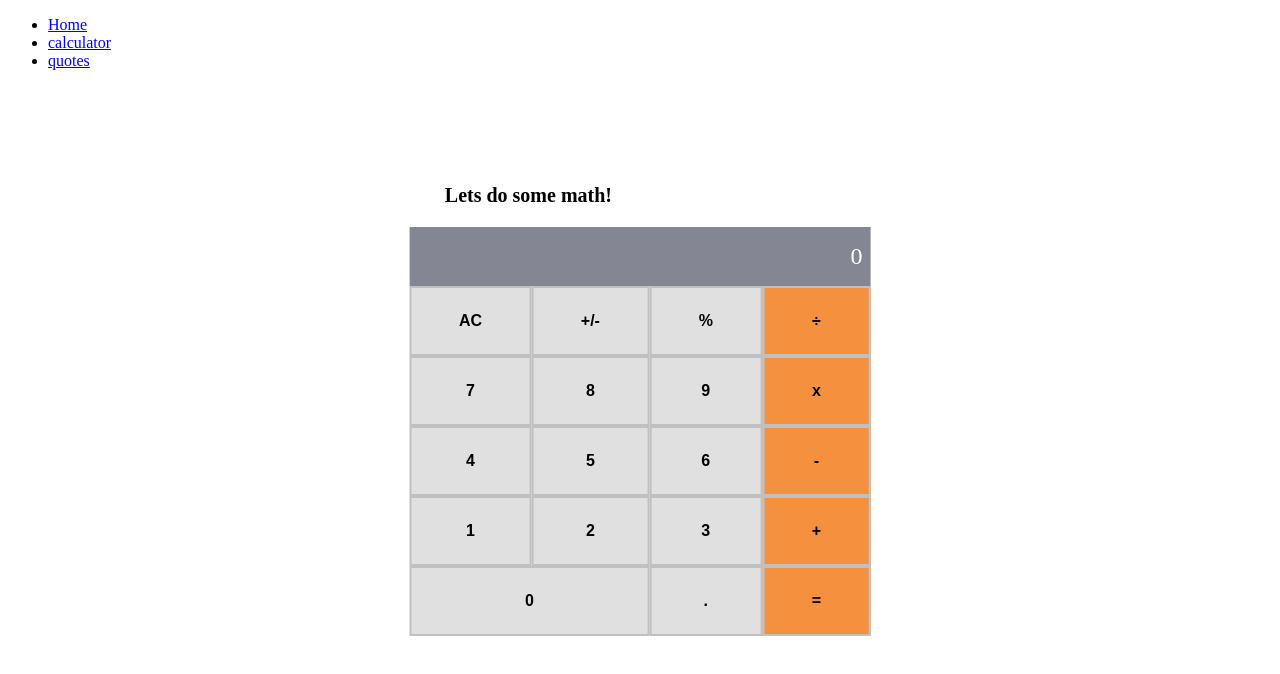
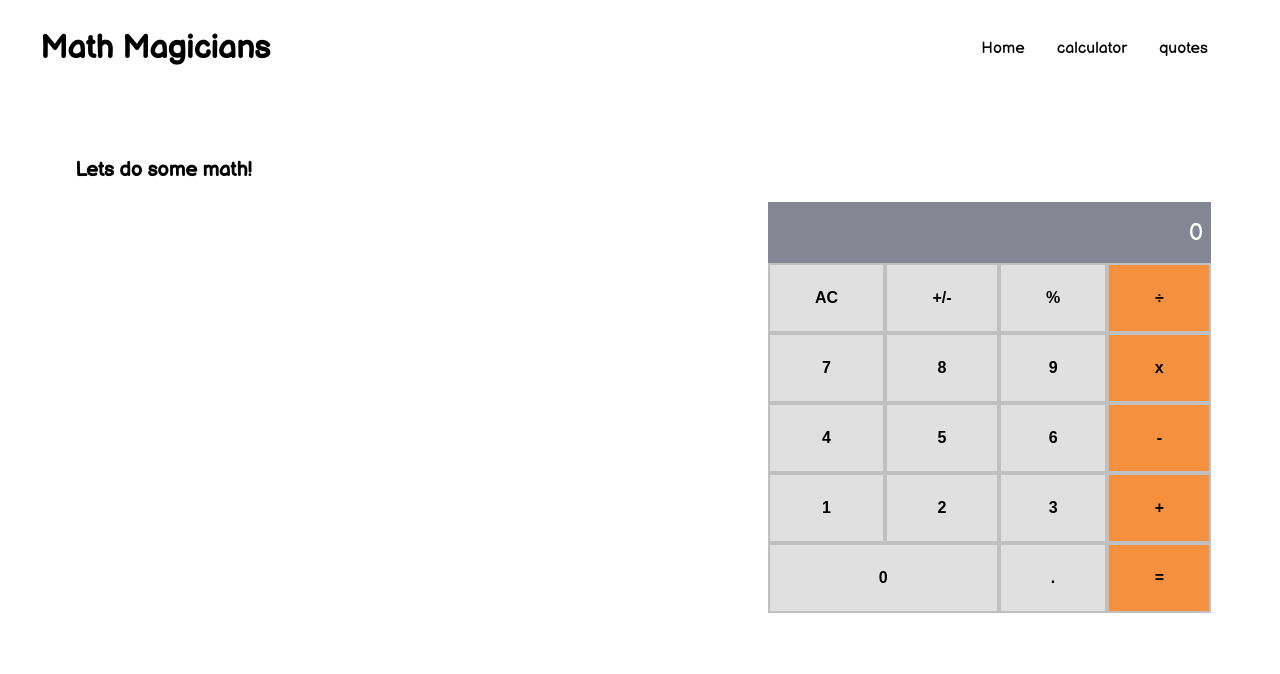
Before and after one commit to Ugboaja-Uchechi/math-sorcerer, a React (Create React App) app: page /calculator in a window 1280 px wide. Shown: the top 674 px of the page. Built offline with nearby package versions, Linux system fonts and the light colour scheme.

Commit message:
Add page styling

```diff
--- a/src/App.css
+++ b/src/App.css
@@ -1,9 +1,21 @@
+@import url('https://fonts.googleapis.com/css2?family=Balsamiq+Sans&display=swap');
+
+body {
+  font-family: 'Balsamiq Sans', sans-serif;
+}
+
 main {
-  transform: translate(-50%, -50%);
-  position: absolute;
-  top: 50%;
-  left: 50%;
+  display: flex;
+  flex-direction: column;
+  margin-top: 3rem;
+  margin-left: 2rem;
+  align-items: baseline;
+}
+
+.container {
   width: 36%;
+  margin-left: auto;
+  padding-right: 3.8rem;
 }
 
 .result {
@@ -51,3 +63,46 @@ button:hover {
   margin-left: 2.2rem;
   font-size: 20px;
 }
+
+header{
+  display: flex;
+  align-items: center;
+  justify-content: space-between;
+  margin-right: 2rem;
+  margin-left: 2rem;
+}
+
+ul {
+  display: flex;
+  list-style-type: none;
+}
+
+li {
+  padding-right: 2rem;
+}
+
+span {
+  border-right: 2px solid black;
+  padding-left: 1rem;
+}
+
+a {
+  text-decoration: none;
+  color: black;
+}
+
+.para {
+  margin-top: 3rem;
+}
+
+p {
+  text-align: justify;
+}
+
+.quote {
+  transform: translate(-50%, -50%);
+  position: absolute;
+  top: 40%;
+  left: 50%;
+  text-align: center;
+}
--- a/src/component/Home.js
+++ b/src/component/Home.js
@@ -2,10 +2,6 @@ import React from 'react';
 
 const Home = () => (
   <>
-    <header>
-      <h1>Math Magicians</h1>
-
-    </header>
     <main>
       <h3>Welcome to our page!!</h3>
       <p className="para">
--- a/src/component/Navbar.js
+++ b/src/component/Navbar.js
@@ -20,6 +20,9 @@ const Navbar = () => {
     },
   ];
   return (
+    <>
+      <header>
+        <h1>Math Magicians</h1>
         <nav>
           <ul>
             {links.map((link) => (
@@ -29,6 +32,8 @@ const Navbar = () => {
             ))}
           </ul>
         </nav>
+      </header>
+    </>
   );
 };
 export default Navbar;
--- a/src/component/Quotes.js
+++ b/src/component/Quotes.js
@@ -2,11 +2,7 @@ import React from 'react';
 
 const Quotes = () => (
   <>
-    <header>
-      <h1>Math Magicians</h1>
-
-    </header>
-    <h3>
+    <h3 className="quote">
       Mathematics is not about numbers, equations, computations,
       <br />
       {' '}
--- a/src/component/calculator.js
+++ b/src/component/calculator.js
@@ -24,12 +24,13 @@ const MyCalculator = () => {
       <section>
         <h3 className="cover">Lets do some math!</h3>
       </section>
-      <section className="result">{result}</section>
+      <section className="container">
+        <div className="result">{result}</div>
         <div className="symbols">
           <button onClick={clickHandler} name="AC" type="button">AC</button>
-        <button onClick={clickHandler} name="+/-" type="button">+/-</button>
-        <button onClick={clickHandler} name="%" type="button">%</button>
-        <button onClick={clickHandler} name="&#247;" type="button" className="orange">&#247;</button>
+          <button onClick={clickHandler} name="+/-" type="button">+/- </button>
+          <button onClick={clickHandler} name="%" type="button">% </button>
+          <button onClick={clickHandler} name="&#247;" type="button" className="orange">&#247;  </button>
           <button onClick={clickHandler} name="7" type="button">7</button>
           <button onClick={clickHandler} name="8" type="button">8</button>
           <button onClick={clickHandler} name="9" type="button">9</button>
@@ -43,9 +44,10 @@ const MyCalculator = () => {
           <button onClick={clickHandler} name="3" type="button">3</button>
           <button onClick={clickHandler} name="+" type="button" className="orange">+</button>
           <button onClick={clickHandler} name="0" type="button" className="extra">0</button>
-        <button onClick={clickHandler} name="." type="button">.</button>
+          <button onClick={clickHandler} name="." type="button">. </button>
           <button onClick={clickHandler} name="=" type="button" className="orange">=</button>
         </div>
+      </section>
     </main>
   );
 };
```
Lines whose indentation alone changed are shown as unchanged.
